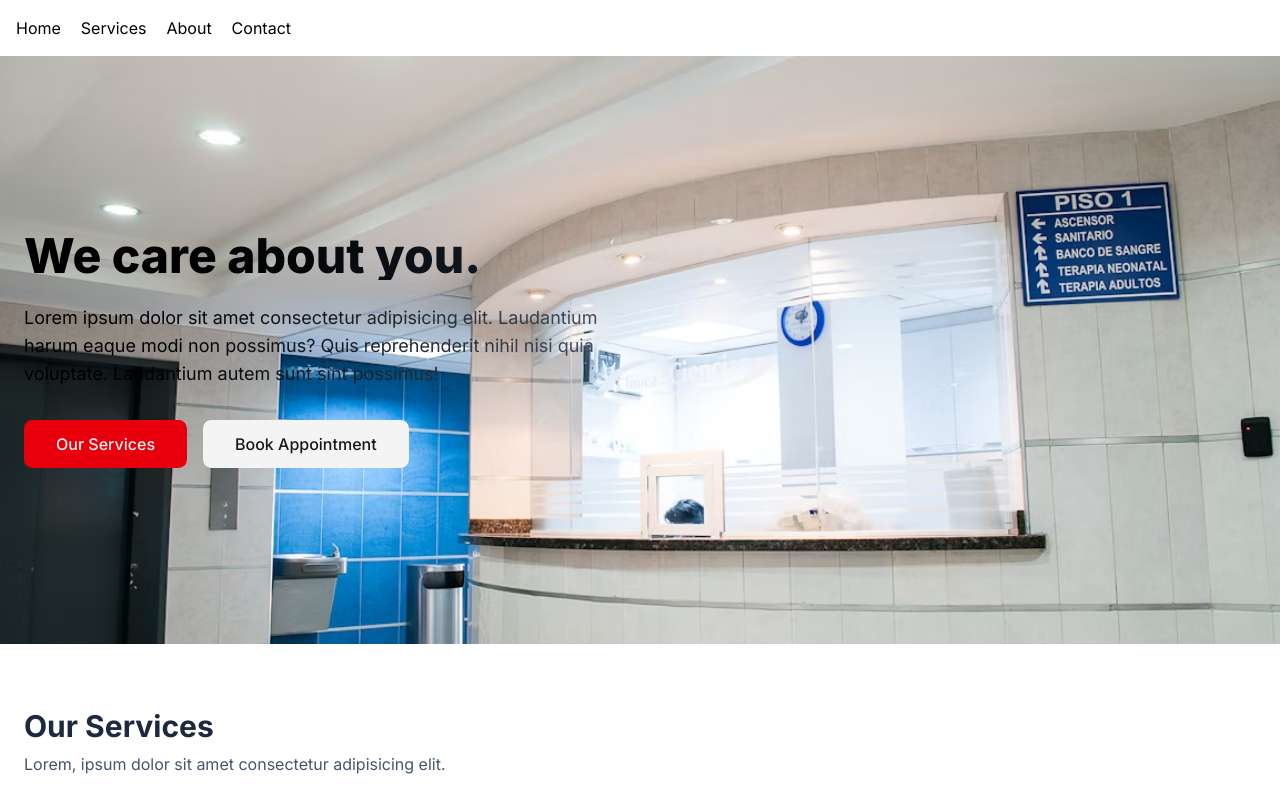
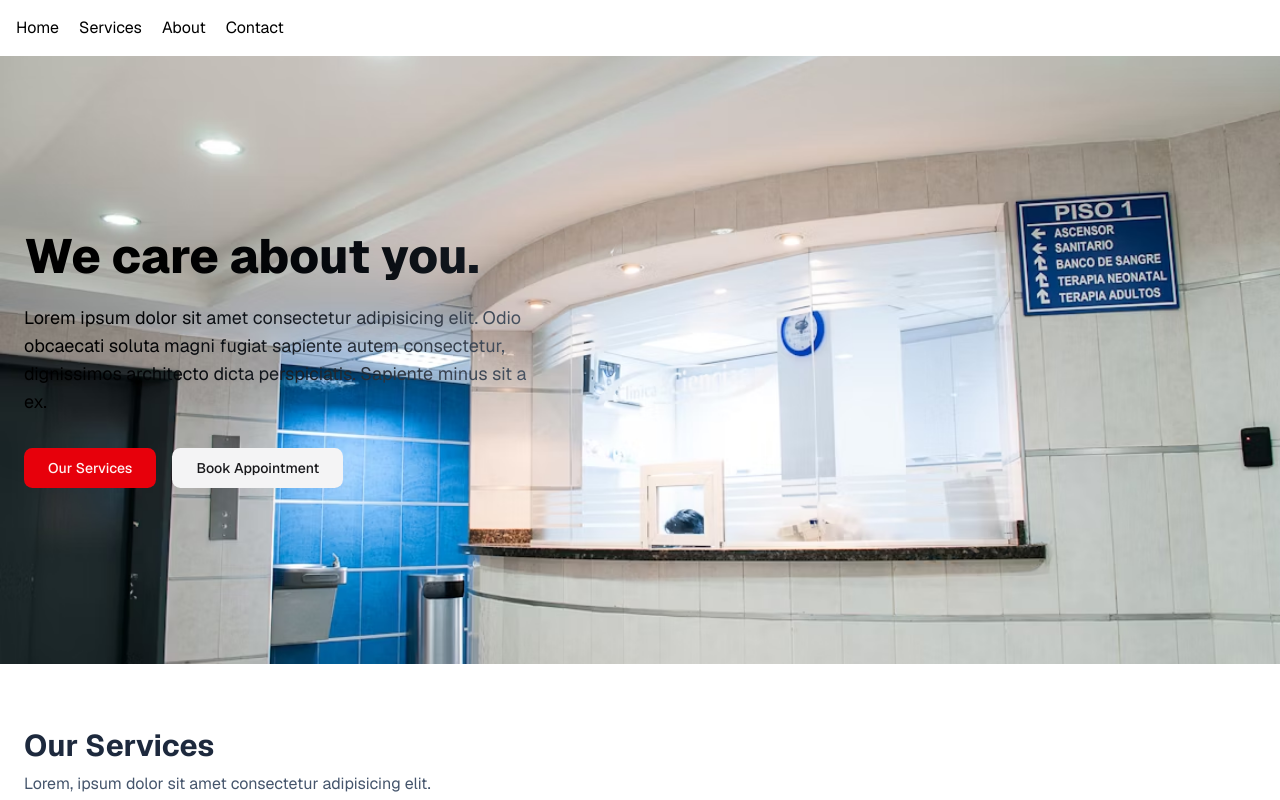
Before and after one commit to heySuman/hospital-task, a Next.js app: page / in a window 1280 px wide. Shown: the top 800 px of the page. Built offline with nearby package versions, Linux system fonts and the light colour scheme.

Commit message:
fix: animation on view only

```diff
--- a/src/app/layout.tsx
+++ b/src/app/layout.tsx
@@ -1,8 +1,8 @@
 import type { Metadata } from "next";
-import { Geist_Mono, Inter } from "next/font/google";
+import { Geist, Geist_Mono } from "next/font/google";
 import "./globals.css";
 
-const geistSans = Inter({
+const geistSans = Geist({
   variable: "--font-geist-sans",
   subsets: ["latin"],
 });
--- a/src/app/page.tsx
+++ b/src/app/page.tsx
@@ -22,27 +22,23 @@ export default function Home() {
           <motion.div
             className="max-w-7xl mx-auto px-6 py-20 lg:py-32 flex flex-col lg:flex-row items-center gap-10"
             initial="hidden"
-            animate="visible"
+            whileInView="visible"
+            viewport={{ once: true, margin: "-100px" }}
             variants={{
-              hidden: { opacity: 0, x: -50 },
+              hidden: {},
               visible: {
-                opacity: 1,
-                x: 0,
                 transition: {
-                  delay: 1,
-                  staggerChildren: 1,
-                  delayChildren: 0.3,
+                  staggerChildren: 0.4,
+                  delayChildren: 0.6,
                 },
               },
             }}
-            whileInView={"visible"}
-            viewport={{ once: true, margin: "-100px" }}
           >
             <motion.div
               className="my-12 flex-1"
               variants={{
-                hidden: { opacity: 0, y: 20 },
-                visible: { opacity: 1, y: 0 },
+                hidden: { opacity: 0 },
+                visible: { opacity: 1 },
               }}
             >
               <h1 className="text-4xl sm:text-5xl font-extrabold bg-linear-to-r to-slate-500 from-black text-transparent bg-clip-text">
@@ -50,13 +46,13 @@ export default function Home() {
               </h1>
 
               <motion.p
-                className="my-6 text-lg sm:max-w-1/2 bg-linear-to-r to-gray-600 from-black text-transparent bg-clip-text"
+                className="my-6 text-lg sm:max-w-lg bg-linear-to-r to-gray-600 from-black text-transparent bg-clip-text"
                 variants={{
                   hidden: { opacity: 0, y: 20 },
                   visible: { opacity: 1, y: 0 },
                 }}
               >
-                Lorem ipsum dolor sit amet consectetur adipisicing elit. Laudantium harum eaque modi non possimus? Quis reprehenderit nihil nisi quia voluptate. Laudantium autem sunt sint possimus!
+                Lorem ipsum dolor sit amet consectetur adipisicing elit. Odio obcaecati soluta magni fugiat sapiente autem consectetur, dignissimos architecto dicta perspiciatis. Sapiente minus sit a ex.
               </motion.p>
 
               <motion.div
@@ -66,8 +62,8 @@ export default function Home() {
                   visible: { opacity: 1, y: 0 },
                 }}
               >
-                <Button size={"extra-large"}>Our Services</Button>
-                <Button size={"extra-large"} variant={"secondary"}>
+                <Button size="lg">Our Services</Button>
+                <Button size="lg" variant="secondary">
                   Book Appointment
                 </Button>
               </motion.div>
@@ -82,21 +78,18 @@ export default function Home() {
             <motion.div
               className="mt-8 grid grid-cols-1 sm:grid-cols-2 lg:grid-cols-3 gap-6"
               initial="hidden"
-              animate="visible"
+              whileInView="visible"
+              viewport={{ once: true, margin: "-150px" }}
               variants={{
-                hidden: { opacity: 0 },
+                hidden: {},
                 visible: {
-                  opacity: 1,
                   transition: {
-                    delay: 1,
                     ease: "easeInOut",
                     staggerChildren: 0.2,
                     delayChildren: 0.1,
                   },
                 },
               }}
-              whileInView={"visible"}
-              viewport={{ once: true, margin: "-200px" }}
             >
               {services.map((service) => (
                 <motion.div
```
